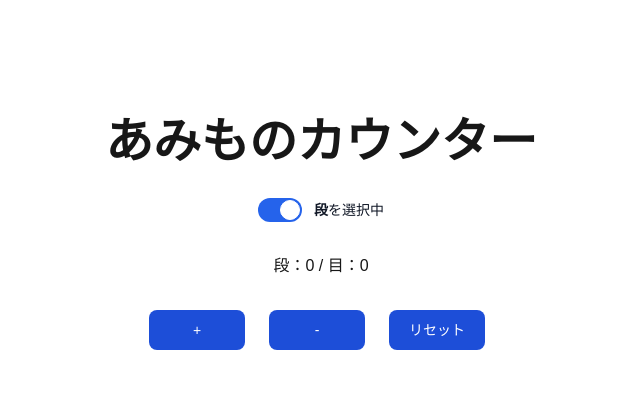
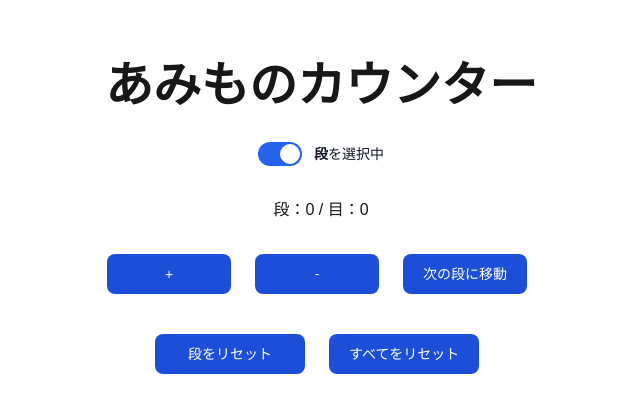
Before and after one commit to torchiba/next-amimono-counter, a Next.js app: page / in a window 1280 px wide. Shown: the part 162-574 px from the top of the page, without its empty margins (319-959 px from the left). Built offline with nearby package versions, Linux system fonts and the light colour scheme.

Commit message:
✨ 段の切り替えボタン＋切り替え後のリスト表示、リセットボタンの追加（段or目、すべて）

```diff
--- a/app/page.tsx
+++ b/app/page.tsx
@@ -20,10 +20,11 @@ export default function Home() {
   const [danCount, setDanCount] = useState(0); // 段カウント
   const [meCount, setMeCount] = useState(0); //目カウント
   const [isDanActive, setDanActive] = useState(true); //トグルボタン
+  const [recordedCounts, setRecordedCounts] = useState([]); //記録されたリスト
   const min = 0;
   const max = 999;
 
-  //
+  // 増減
   const handleIncrement = () => {
     if (isDanActive && danCount <= max) {
       setDanCount(danCount + 1);
@@ -32,7 +33,6 @@ export default function Home() {
     }
   };
   const handleDecrement = () => {
-    console.log("danCount", danCount);
     if (isDanActive && danCount > min) {
       setDanCount(danCount - 1);
     } else if (!isDanActive && meCount > min) {
@@ -42,12 +42,29 @@ export default function Home() {
   const toggleCount = () => {
     setDanActive(!isDanActive);
   };
+  // 選択中の段or目をリセット
   const handleReset = () => {
+    // トグルによって段か目を変える
     if (isDanActive) {
       setDanCount(0);
     } else {
       setMeCount(0);
     }
+  };
+  // リスト含めてすべてをリセット
+  const handleAllReset = () => {
+    setRecordedCounts([]);
+    setDanCount(0);
+    setMeCount(0);
+  };
+  // 次の段に移動
+  const handleRecordNextDan = () => {
+    // 現在の段数を記録する
+    const newRecord = `${danCount}段${meCount}目`;
+    setRecordedCounts([newRecord, ...recordedCounts]);
+    // 段数関係なく次段に行く
+    setDanCount(danCount + 1);
+    setMeCount(0);
   };
 
   return (
@@ -71,9 +88,9 @@ export default function Home() {
           </span>
         </label>
 
-        <p>
+        <div>
           段：{danCount} / 目：{meCount}
-        </p>
+        </div>
 
         <div className="grid grid-cols-3 gap-4">
           <MyButton
@@ -86,12 +103,25 @@ export default function Home() {
             text="-"
             disabled={danCount < min || meCount < min}
           />
+          <MyButton onClick={handleRecordNextDan} text="次の段に移動" />
+        </div>
+        <div className="grid grid-cols-2 gap-4">
           <MyButton
             onClick={handleReset}
             disabled={danCount >= max || meCount >= max}
-            text="リセット"
+            text={isDanActive ? "段をリセット" : "目をリセット"}
+          />
+          <MyButton
+            onClick={handleAllReset}
+            disabled={danCount >= max || meCount >= max}
+            text="すべてをリセット"
           />
         </div>
+        <ul>
+          {recordedCounts.map((record, index) => (
+            <li key={index}>{record}</li>
+          ))}
+        </ul>
       </main>
     </div>
   );
```
